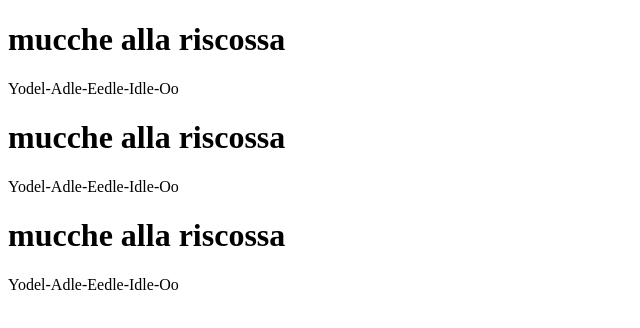
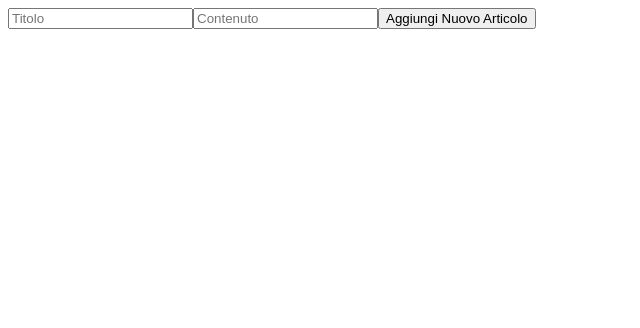
Before and after one commit to DavidZarfati/react-form, a React (Vite) app: page / in a window 1280 px wide. Shown: the top 328 px of the page, without its empty margins (0-640 px from the left). Built offline with nearby package versions, Linux system fonts and the light colour scheme.

Commit message:
feat:fine milestone base e bonus bottone rimozione

```diff
--- a/components/Card.jsx
+++ b/components/Card.jsx
@@ -1,8 +1,10 @@
-export default function Card({ title, content }) {
+export default function Card({ title, content, id }) {
     return (
-        <div>
-            <h1>{title}</h1>
-            <p>{content}</p>
-        </div>
+        <li>
+            <div key={id}>
+                <h2>{title}</h2>
+                <p>{content}</p>
+            </div>
+        </li>
     )
 }
--- a/components/CardGrid.jsx
+++ b/components/CardGrid.jsx
@@ -3,9 +3,11 @@ import Card from "./Card";
 export default function CardGrid({ articoli }) {
     return (
         <>
-            {articoli.map((articolo, index) => (
-                <Card key={index} {...articolo} />
-            ))}
+            <ul>
+                {articoli.map((articolo, index) => (
+                    <Card key={index} {...articolo} />
+                ))}
+            </ul>
         </>
     );
 }
--- /dev/null
+++ b/components/FormInputArticoli.jsx
@@ -0,0 +1,60 @@
+
+import { useState } from 'react';
+import Card from './Card';
+
+export default function FormInputArticoli({ articoli: articoliIniziali = [] }) {
+    const [newArticolo, setNewArticolo] = useState('');
+    const [newContent, setNewContent] = useState('');
+    const [articoli, setArticoli] = useState(articoliIniziali);
+    function submitHandler(event) {
+        event.preventDefault();
+        if (newArticolo.trim()) {
+            console.log('SUBMIT: ', newArticolo, newContent);
+            setArticoli([...articoli, { title: newArticolo, content: newContent, id: Date.now() }]);
+            setNewArticolo('');
+            setNewContent('');
+        }
+    }
+    function removeArticolo(indexToRemove) {
+        console.log(`Voglio rimuovere l'elemento di indice ${indexToRemove}`);
+
+        // Con un for normale
+        const newArticoliWithout = [];
+        for (let i = 0; i < articoli.length; i++) {
+            if (i !== indexToRemove) {
+                newArticoliWithout.push(articoli[i]);
+            }
+        }
+        setArticoli(newArticoliWithout);
+    }
+    return (
+        <>
+            <form onSubmit={submitHandler}>
+                <input type="text" placeholder="Titolo" value={newArticolo}
+                    onChange={(event) => {
+                        setNewArticolo(event.target.value)
+                    }} />
+                <input type="text" placeholder="Contenuto" value={newContent}
+                    onChange={(event) => {
+                        setNewContent(event.target.value)
+                    }} />
+                <button type="submit">Aggiungi Nuovo Articolo</button>
+            </form>
+            <ul>
+                {articoli.map((articolo, index) => (
+                    <li key={index}>
+                        <div key={articolo.id}>
+                            <h2>{articolo.title}</h2>
+                            <p>{articolo.content}</p>
+                            <button onClick={() => {
+                                removeArticolo(index);
+                            }}>Rimuovi</button>
+                        </div>
+                        {/* <Card key={index} titolo={articolo} /> */}
+                    </li >
+                ))
+                }
+            </ul >
+        </>
+    )
+}
--- a/src/App.jsx
+++ b/src/App.jsx
@@ -1,11 +1,12 @@
 import { useState } from 'react'
 import './App.css'
 import CardGrid from '../components/CardGrid'
+import FormInputArticoli from '../components/FormInputArticoli'
 
 const articoli = [
-  { title: "mucche alla riscossa", content: "Yodel-Adle-Eedle-Idle-Oo", id: 1 },
-  { title: "mucche alla riscossa", content: "Yodel-Adle-Eedle-Idle-Oo", id: 2 },
-  { title: "mucche alla riscossa", content: "Yodel-Adle-Eedle-Idle-Oo", id: 3 },
+  // { title: "mucche alla riscossa", content: "Yodel-Adle-Eedle-Idle-Oo", id: 1 },
+  // { title: "mucche alla riscossa", content: "Yodel-Adle-Eedle-Idle-Oo", id: 2 },
+  // { title: "mucche alla riscossa", content: "Yodel-Adle-Eedle-Idle-Oo", id: 3 },
 ]
 
 function App() {
@@ -13,7 +14,8 @@ function App() {
 
   return (
     <>
-      <CardGrid articoli={articoli} />
+      <FormInputArticoli articoli={articoli} />
+      {/* <CardGrid articoli={articoli} /> */}
     </>
   )
 }
```
